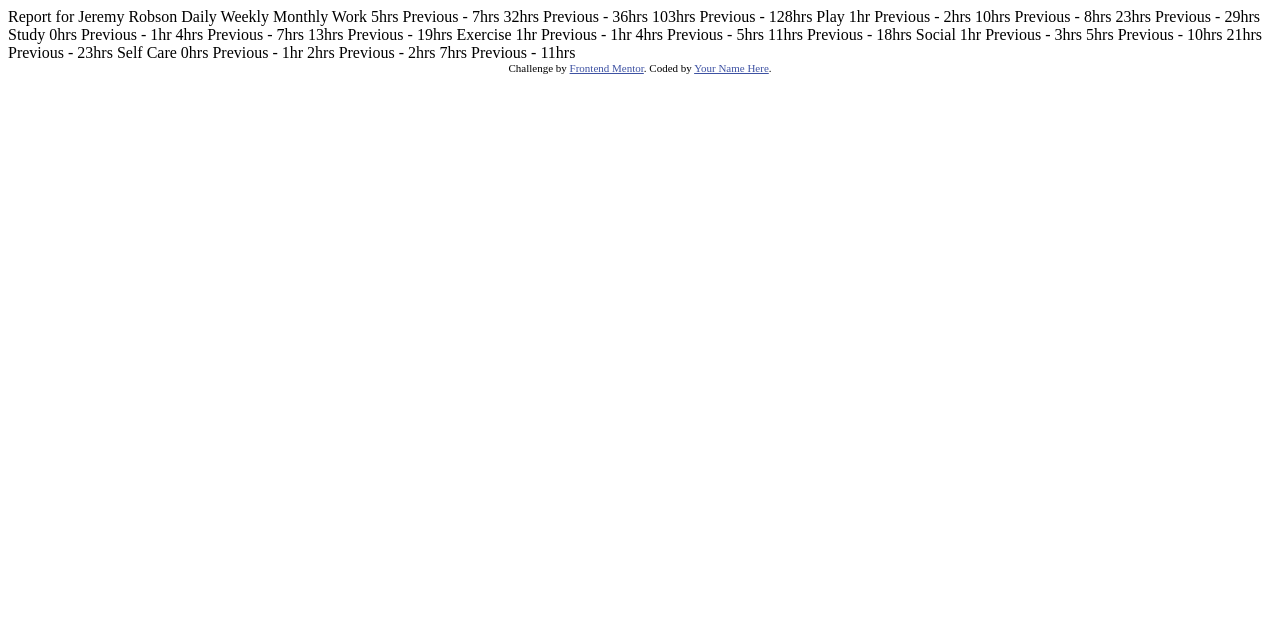
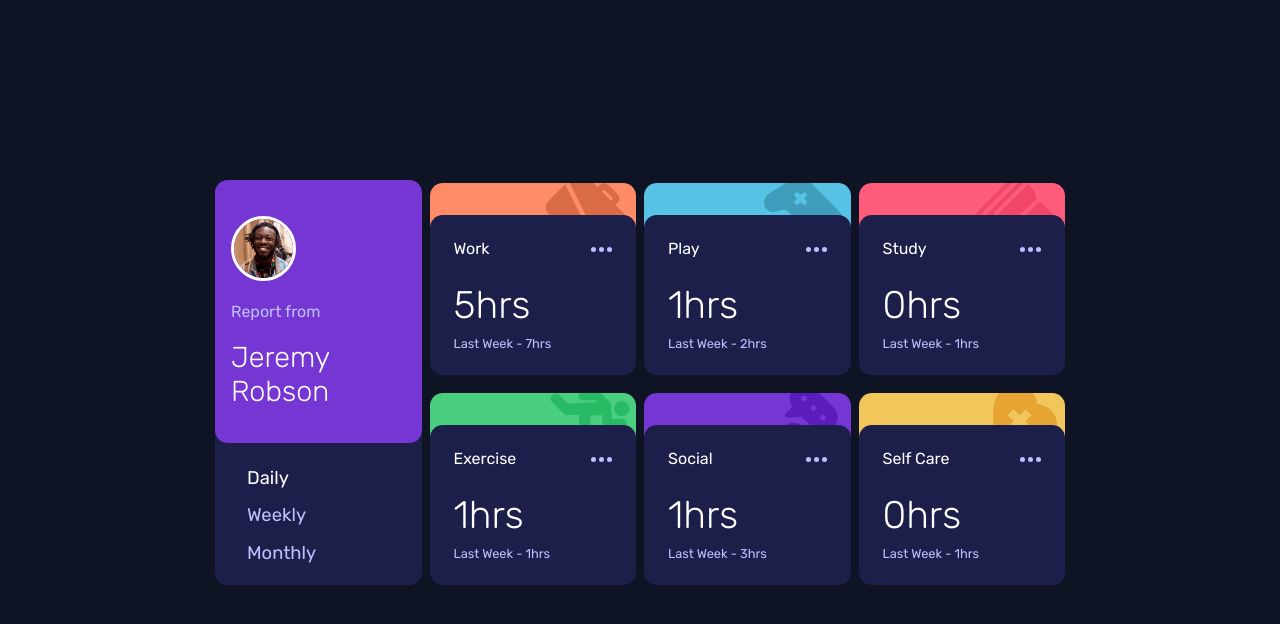
Before and after one commit to SamuelOliveiraa/time-tracking-dashboard-main, a plain HTML site: page index.html in a window 1280 px wide. Drawn offline with Linux system fonts and the light colour scheme.

Commit message:
Funcionando 100%

```diff
--- /dev/null
+++ b/Assets/JS/script.js
@@ -0,0 +1,57 @@
+var ele1 = document.querySelector('#element1')
+var ele2 = document.querySelector('#element2')
+var ele3 = document.querySelector('#element3')
+var ele4 = document.querySelector('#element4')
+var ele5 = document.querySelector('#element5')
+var ele6 = document.querySelector('#element6')
+
+var daily = document.querySelector('#daily')
+
+var weekly = document.querySelector('#weekly')
+
+var monthly = document.querySelector('#monthly')
+
+dailyFunction(ele1,ele2,ele3,ele4,ele5,ele6, daily, weekly, monthly)
+
+
+function dailyFunction(ele1,ele2,ele3,ele4,ele5,ele6, daily, weekly, monthly){
+    daily.style.color = 'white'
+    weekly.style.color = 'hsl(236, 100%, 87%)'
+    monthly.style.color = 'hsl(236, 100%, 87%)'
+
+    ele1.innerHTML = '<strong> 5hrs</strong> Last Week - 7hrs'
+    ele2.innerHTML = '<strong> 1hrs</strong> Last Week - 2hrs'
+    ele3.innerHTML = '<strong> 0hrs</strong> Last Week - 1hrs'
+    ele4.innerHTML = '<strong> 1hrs</strong> Last Week - 1hrs'
+    ele5.innerHTML = '<strong> 1hrs</strong> Last Week - 3hrs'
+    ele6.innerHTML = '<strong> 0hrs</strong> Last Week - 1hrs'
+
+}
+
+function weeklyFunction(ele1,ele2,ele3,ele4,ele5,ele6, daily, weekly, monthly){
+    weekly.style.color = 'white'
+    daily.style.color = 'hsl(236, 100%, 87%)'
+    monthly.style.color = 'hsl(236, 100%, 87%)'
+
+    ele1.innerHTML = '<strong> 32hrs</strong> Last Week - 36hrs'
+    ele2.innerHTML = '<strong> 10hrs</strong> Last Week - 8hrs'
+    ele3.innerHTML = '<strong> 4hrs</strong> Last Week - 7hrs'
+    ele4.innerHTML = '<strong> 4hrs</strong> Last Week - 5hrs'
+    ele5.innerHTML = '<strong> 5hrs</strong> Last Week - 10hrs'
+    ele6.innerHTML = '<strong> 2hrs</strong> Last Week - 2hrs'
+
+}
+
+function monthlyFunction(ele1,ele2,ele3,ele4,ele5,ele6, daily, weekly, monthly){
+    monthly.style.color = 'white'
+    daily.style.color = 'hsl(236, 100%, 87%)'
+    weekly.style.color = 'hsl(236, 100%, 87%)'
+
+    ele1.innerHTML = '<strong> 103hrs</strong> Last Week - 128hrs'
+    ele2.innerHTML = '<strong style="transition: 2s"> 23hrs</strong> Last Week - 29hrs'
+    ele3.innerHTML = '<strong> 13hrs</strong> Last Week - 19hrs'
+    ele4.innerHTML = '<strong> 1hrs</strong> Last Week - 18hrs'
+    ele5.innerHTML = '<strong> 21hrs</strong> Last Week - 23hrs'
+    ele6.innerHTML = '<strong> 7hrs</strong> Last Week - 11hrs'
+
+}
--- /dev/null
+++ b/Assets/style/style.css
@@ -0,0 +1,295 @@
+/* RESET */
+*{
+    margin: 0;
+    padding: 0;
+    box-sizing: border-box;
+    text-decoration: none;
+}
+ul,li{
+    list-style: none;
+}
+
+/* VARIABLES */
+:root{
+    --light-red-work: hsl(15, 100%, 70%);
+    --soft-blue-play: hsl(195, 74%, 62%);
+    --light-red-study: hsl(348, 100%, 68%);
+    --lime-green-exercise: hsl(145, 58%, 55%);
+    --violet-social: hsl(264, 64%, 52%);
+    --soft-orange-self-care: hsl(43, 84%, 65%);
+
+    --very-dark-blue: hsl(226, 43%, 10%);
+    --dark-blue: hsl(235, 46%, 20%);
+    --desaturated-blue: hsl(235, 45%, 61%);
+    --pale-blue: hsl(236, 100%, 87%);
+}
+
+/* BODY */
+body{
+    background-color: var(--very-dark-blue);
+    color: white;
+    font-family: 'Rubik', sans-serif;
+}
+
+/* CONTAINER */
+.container{
+    min-width: 300px;
+    max-width: 380px;
+    margin: 2rem auto;
+    display: grid;
+    grid-template-areas:
+    "menu"
+    "work"
+    "play"
+    "study"
+    "exercise"
+    "social"
+    "self-care";
+}
+
+/* TEMPLATE */
+.template{
+    width: 380px;
+    height: 120px;
+    background-color: var(--dark-blue);
+    border-radius: 0.8rem;
+    margin-bottom: 4rem;
+}
+
+/* PADRAO */
+.padrao{
+    position: relative;
+    padding: 1.5rem;
+    display: flex;
+    flex-direction: column;
+    justify-content: space-between;
+}
+.padrao:hover{
+    background: var(--desaturated-blue);
+    cursor: pointer;
+}
+.padrao .img-container{
+    position: absolute;
+    z-index: -5;
+    top: -35%;
+    left: 0;
+    background-size: 90px;
+}
+.padrao span{
+    width: 100%;
+    display: flex;
+    justify-content: space-between;
+    align-items: center;
+    color: var(--pale-blue);
+}
+.padrao h2{
+    font-weight: 400;
+    font-size: 1.4rem;
+    position: relative;
+    transition: ease-in;
+}
+.padrao h2 img{
+    position: absolute;
+    right: 0;
+    top: 40%;
+}
+.padrao strong{
+    font-size: 2rem;
+    font-weight: 100;
+}
+.padrao .img-container img{
+    display: none;
+}
+
+/* MENU */
+.menu{
+    height: 200px;
+    padding: 0;
+    grid-area: menu;
+}
+.menu .text{
+    height: 130px;
+    background-color: var(--violet-social);
+    padding: 2rem;
+    padding-top: 1.5rem;
+    margin: 0;
+    display: grid;
+    align-items: center;
+    grid-template-areas:
+    "img span"
+    "img h2";
+}
+.menu .text .img-container{
+    width: 85px;
+    grid-area: img;
+}
+.menu .text .img-container img{
+    width: 100%;
+    border: 3.2px solid white;
+    border-radius: 100%;
+}
+.menu .text span{
+    align-self: center;
+    color: var(--pale-blue);
+}
+.menu .text h2{
+    align-self: start;
+    font-weight: 300;
+}
+.menu nav ul{
+    height: 70px;
+    text-align: center;
+    display: flex;
+    align-items: center;
+    justify-content: space-around;
+}
+.menu nav ul li{
+    display: inline-block;
+    font-size: 1.3rem;
+    color: var(--pale-blue);
+
+}
+.menu nav ul li:hover{
+    color: white;
+    transition: 0.4s;
+    cursor: pointer;
+}
+
+/* WORK */
+.work{
+    grid-area: work;
+}
+.work .img-container{
+    background: var(--light-red-work) url(/Assets/images/icon-work.svg) no-repeat 95% -10px;
+    background-size: 85px;
+}
+
+/* PLAY */
+.play{
+    grid-area: play;
+}
+.play .img-container{
+    background: var(--soft-blue-play) url(/Assets/images/icon-play.svg) no-repeat 95% -6px;
+    background-size: 80px;
+}
+
+/* STUDY */
+.study{
+    grid-area: study;
+}
+.study .img-container{
+    background: var(--light-red-study) url(/Assets/images/icon-study.svg) no-repeat 95% -5px;
+    background-size: 85px;
+}
+
+/* EXERCISE */
+.exercise{
+    grid-area: exercise;
+}
+.exercise .img-container{
+    background: var(--lime-green-exercise) url(/Assets/images/icon-exercise.svg) no-repeat 95% -2px;
+    background-size: 80px;
+}
+
+/* SOCIAL */
+.social{
+    grid-area: social;
+}
+.social .img-container{
+    background: var(--violet-social) url(/Assets/images/icon-social.svg) no-repeat 95% -15px;
+    background-size: 80px;
+}
+
+/* SELF-CARE */
+.self-care{
+    grid-area: self-care;
+}
+.self-care .img-container{
+    background: var(--soft-orange-self-care) url(/Assets/images/icon-self-care.svg) no-repeat 95% -10px;
+    background-size: 65px;
+}
+
+@media screen and (min-width: 750px){
+
+    body{
+        min-height: 100vh;
+        display: flex;
+        justify-content: center;
+        align-items: center;
+    }
+    .container{
+        min-width: 750px;
+        max-width: 850px;
+        grid-template-columns: repeat(4, minmax(180px,220px));
+        grid-auto-rows: 185px;
+        gap: 0rem 0.5rem;
+        align-items: end;
+        margin: 0;
+        grid-template-areas:
+        "menu work play study"
+        "menu exercise social self-care";
+    }
+    .template{
+        width: 100%;
+        height: 160px;
+        margin: 0;
+    }
+    .padrao .img-container{
+        top: -20%;
+    }
+    .padrao span{
+        flex-direction: column;
+        justify-content: space-around;
+        align-items: flex-start;
+        gap: 0.5rem;
+        font-size: 0.8rem;
+    }
+    .padrao strong{
+        font-size: 2.4rem;
+        color: white;
+    }
+    .padrao h2{
+        font-size: 1rem;
+    }
+    .menu{
+        height: 405px;
+    }
+    .menu .text{
+        height: 65%;
+        padding: 1rem;
+        padding-bottom: 1.5rem;
+        align-content: center;
+        gap: 1rem;
+        grid-auto-rows: 65px 25px 58px;
+        grid-template-areas:
+        "img "
+        "span"
+        "h2";
+    }
+    .menu .text .img-container{
+        width: 65px;
+        grid-area: img;
+    }
+    .menu h2{
+        font-size: 1.8rem;
+    }
+    .menu nav{
+        height: 144px;
+        padding: 1rem 2rem;
+    }
+    .menu nav ul{
+        height: 100%;
+        display: flex;
+        flex-direction: column;
+        align-items: flex-start;
+        justify-content: space-around;
+    }
+    .menu nav ul li{
+        font-size: 1.15rem;
+    }
+
+    .work, .play, .study{
+        align-self: start;
+    }
+
+}
--- a/index.html
+++ b/index.html
@@ -2,79 +2,139 @@
 <html lang="en">
 <head>
     <meta charset="UTF-8">
-  <meta name="viewport" content="width=device-width, initial-scale=1.0"> <!-- displays site properly based on user's device -->
+    <meta http-equiv="X-UA-Compatible" content="IE=edge">
+    <meta name="viewport" content="width=device-width, initial-scale=1.0">
+    <title>Time</title>
+    <!-- FAVICON -->
+    <link rel="shortcut icon" href="Assets/images/favicon-32x32.png" type="image/x-icon">
 
-  <link rel="icon" type="image/png" sizes="32x32" href="./images/favicon-32x32.png">
+    <!-- FONTS -->
+    <link rel="preconnect" href="https://fonts.googleapis.com">
+    <link rel="preconnect" href="https://fonts.gstatic.com" crossorigin>
+    <link href="https://fonts.googleapis.com/css2?family=Rubik:wght@300;400;500&display=swap" rel="stylesheet">
 
-  <title>Frontend Mentor | Time tracking dashboard</title>
+    <!-- STYLE -->
+    <link rel="stylesheet" href="Assets/style/style.css">
+</head>
+<body onload="onload()">
+    <div class="container">
+        <div class="menu template">
+            <div class="text template">
+                <div class="img-container">
+                    <img src="Assets/images/image-jeremy.png" alt="Jeremy Robson">
+                </div>
 
-  <!-- Feel free to remove these styles or customise in your own stylesheet 👍 -->
-  <style>
-    .attribution { font-size: 11px; text-align: center; }
-    .attribution a { color: hsl(228, 45%, 44%); }
-  </style>
-</head>
-<body>
+                <span>
+                    Report from
+                </span>
 
-  Report for
+                <h2>
                     Jeremy Robson
+                </h2>
+            </div>
 
+            <nav>
+                <ul>
+                    <li id="daily" onclick="dailyFunction(ele1,ele2,ele3,ele4,ele5,ele6, daily, weekly, monthly)">
                         Daily
+                    </li>
+
+                    <li id="weekly" onclick="weeklyFunction(ele1,ele2,ele3,ele4,ele5,ele6, daily, weekly, monthly)">
                         Weekly
+                    </li>
+
+                    <li id="monthly" onclick="monthlyFunction(ele1,ele2,ele3,ele4,ele5,ele6, daily, weekly, monthly)">
                         Monthly
+                    </li>
+                </ul>
+            </nav>
+        </div>
 
+        <div class="work template padrao">
+            <div class="img-container template">
+                <img src="Assets/images/icon-work.svg" alt="Maketa">
+            </div>
+
+            <h2>
                 Work
-  5hrs <!-- daily -->
-  Previous - 7hrs <!-- daily -->
-  32hrs <!-- weekly -->
-  Previous - 36hrs <!-- weekly -->
-  103hrs <!-- monthly -->
-  Previous - 128hrs <!-- monthly -->
 
+                <img src="Assets/images/icon-ellipsis.svg" alt="elipsis">
+            </h2>
+
+            <span  id="element1"></span>
+        </div>
+
+        <div class="play template padrao">
+            <div class="img-container template">
+                <img src="Assets/images/icon-play.svg" alt="game">
+            </div>
+
+            <h2>
                 Play
-  1hr <!-- daily -->
-  Previous - 2hrs <!-- daily -->
-  10hrs <!-- weekly -->
-  Previous - 8hrs <!-- weekly -->
-  23hrs <!-- monthly -->
-  Previous - 29hrs <!-- monthly -->
 
+                <img src="Assets/images/icon-ellipsis.svg" alt="elipsis">
+            </h2>
+
+            <span id="element2"></span>
+        </div>
+
+        <div class="study template padrao">
+            <div class="img-container template">
+                <img src="Assets/images/icon-study.svg" alt="Book">
+            </div>
+
+            <h2>
                 Study
-  0hrs <!-- daily -->
-  Previous - 1hr <!-- daily -->
-  4hrs <!-- weekly -->
-  Previous - 7hrs <!-- weekly -->
-  13hrs <!-- monthly -->
-  Previous - 19hrs <!-- monthly -->
 
+                <img src="Assets/images/icon-ellipsis.svg" alt="elipsis">
+            </h2>
+
+            <span id="element3"></span>
+        </div>
+
+        <div class="exercise template padrao">
+            <div class="img-container template">
+                <img src="Assets/images/icon-exercise.svg" alt="Maketa">
+            </div>
+
+            <h2>
                 Exercise
-  1hr <!-- daily -->
-  Previous - 1hr <!-- daily -->
-  4hrs <!-- weekly -->
-  Previous - 5hrs <!-- weekly -->
-  11hrs <!-- monthly -->
-  Previous - 18hrs <!-- monthly -->
 
+                <img src="Assets/images/icon-ellipsis.svg" alt="elipsis">
+            </h2>
+
+            <span id="element4"></span>
+        </div>
+
+        <div class="social template padrao">
+            <div class="img-container template">
+                <img src="Assets/images/icon-social.svg" alt="Maketa">
+            </div>
+
+            <h2>
                 Social
-  1hr <!-- daily -->
-  Previous - 3hrs <!-- daily -->
-  5hrs <!-- weekly -->
-  Previous - 10hrs <!-- weekly -->
-  21hrs <!-- monthly -->
-  Previous - 23hrs <!-- monthly -->
 
+                <img src="Assets/images/icon-ellipsis.svg" alt="elipsis">
+            </h2>
+
+            <span id="element5"> </span>
+        </div>
+
+        <div class="self-care template padrao">
+            <div class="img-container template">
+                <img src="Assets/images/icon-self-care.svg" alt="Maketa">
+            </div>
+
+            <h2>
                 Self Care
-  0hrs <!-- daily -->
-  Previous - 1hr <!-- daily -->
-  2hrs <!-- weekly -->
-  Previous - 2hrs <!-- weekly -->
-  7hrs <!-- monthly -->
-  Previous - 11hrs <!-- monthly -->
 
+                <img src="Assets/images/icon-ellipsis.svg" alt="elipsis">
+            </h2>
 
-  <div class="attribution">
-    Challenge by <a href="https://www.frontendmentor.io?ref=challenge" target="_blank">Frontend Mentor</a>.
-    Coded by <a href="#">Your Name Here</a>.
+            <span id="element6"></span>
         </div>
+    </div>
+
+    <script src="Assets/JS/script.js" defer></script>
 </body>
 </html>
```
Also changed, not shown: texto.html (added, +80 -0 lines), data.json (line endings or trailing spaces). Lines whose indentation alone changed are shown as unchanged.
